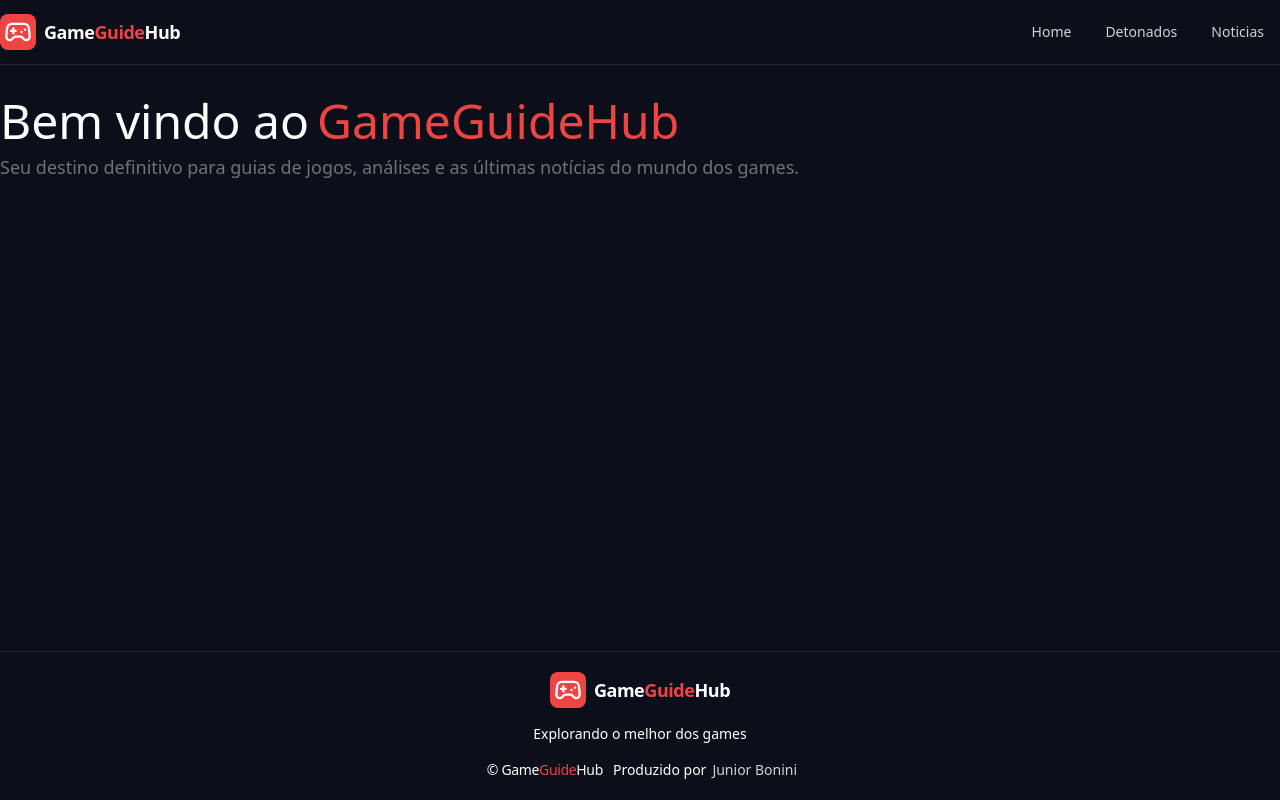
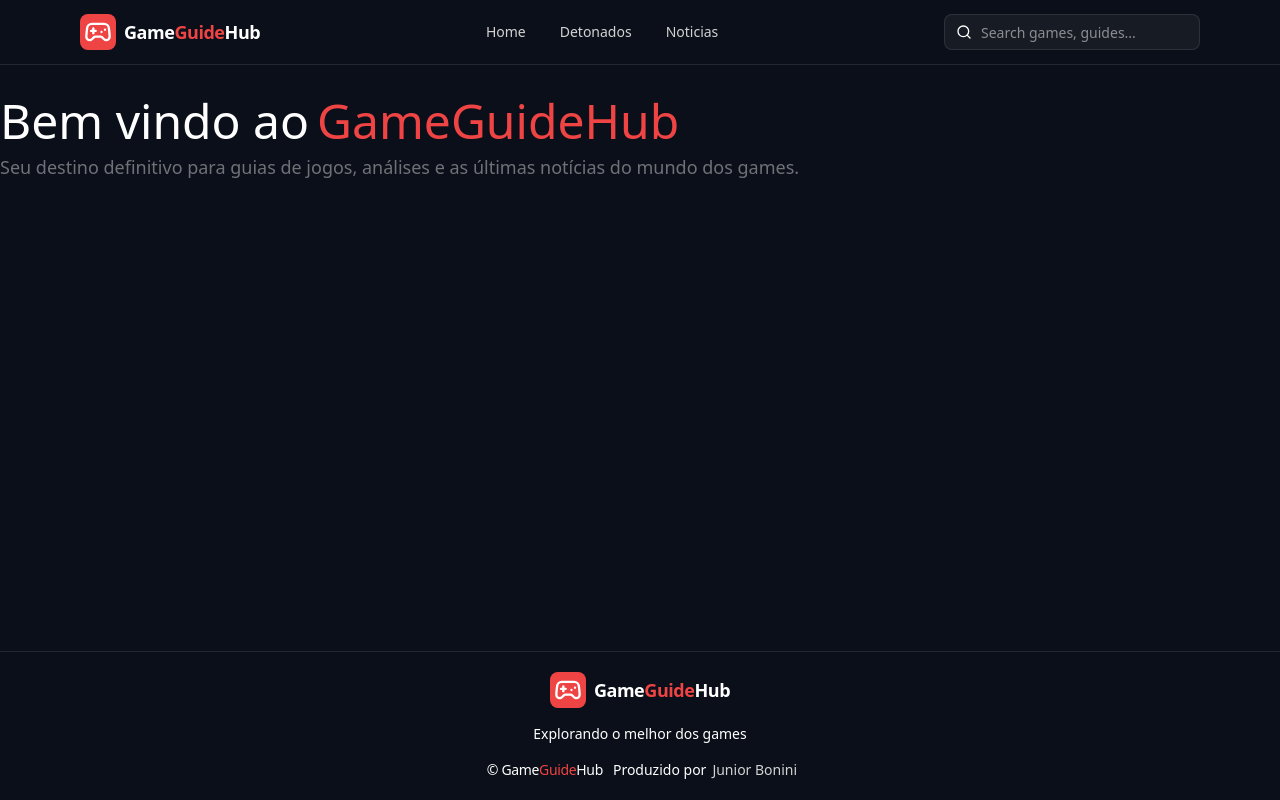
Before and after one commit to juniorbonini/game-guide-blog, a Next.js app: page / in a window 1280 px wide. Built offline with nearby package versions, Linux system fonts and the light colour scheme.

Commit message:
feat(ui): adiciona componente Input com estilos base

```diff
--- a/src/app/page.tsx
+++ b/src/app/page.tsx
@@ -3,5 +3,6 @@ import { Message } from "../components/Message";
 export default function Home() {
   return (
     <Message />
+
   );
 }
--- a/src/components/Footer/index.tsx
+++ b/src/components/Footer/index.tsx
@@ -24,7 +24,7 @@ export function Footer() {
           </span>
           <p>Produzido por </p>
           <Link
-            href="/"
+            href="https://github.com/juniorbonini/game-guide-blog"
             target="_blank"
             className="relative px-1 text-gray hover:text-primary font-medium transition-colors group"
           >
--- a/src/components/Header/index.tsx
+++ b/src/components/Header/index.tsx
@@ -1,10 +1,11 @@
-import { Gamepad2 } from "lucide-react";
+import { Gamepad2, Search } from "lucide-react";
 import Link from "next/link";
 import { NavMenu } from "../NavMenu";
+import { Input } from "../Input";
 
 export function Header() {
   return (
-    <header className="top-0 z-50 border-b border-primary/10">
+    <header className="top-0 z-50 px-20 border-b border-primary/10">
       <div className="">
         <div className="flex h-16 items-center justify-between gap-4">
           <Link href="/" className="flex items-center gap-2 shrink-0">
@@ -16,6 +17,8 @@ export function Header() {
             </span>
           </Link>
           <NavMenu />
+
+          <Input />
         </div>
       </div>
     </header>
--- /dev/null
+++ b/src/components/Input/index.tsx
@@ -0,0 +1,18 @@
+import { Search } from "lucide-react";
+import { InputProps } from "./input";
+
+export function Input({ ...props }: InputProps) {
+  return (
+    <div className="hidden sm:flex relative">
+      <div className="relative">
+        <Search className="absolute left-3 top-1/2 h-4 w-4 -translate-y-1/2 text-gray-500" />
+        <input
+          type="text"
+          placeholder="Search games, guides..."
+          className="h-9 w-48 lg:w-64 rounded-lg border border-primary/10 bg-primary/5 pl-9 pr-4 text-sm text-primary placeholder:text-gray-500 focus:border-danger/50 focus:outline-none focus:ring-1 focus:ring-danger/50 transition-all"
+          {...props}
+        />
+      </div>
+    </div>
+  );
+}
--- /dev/null
+++ b/src/components/Input/input.ts
@@ -0,0 +1,3 @@
+import { ComponentProps } from "react";
+
+export type InputProps = ComponentProps<"input"> & {};
--- a/src/theme/index.css
+++ b/src/theme/index.css
@@ -6,4 +6,5 @@
   --color-background: #0b0f19;
   --color-primary: #ffffff;
   --color-gray: #d3d3d3;
+  --color-icon: #a0aec0;
 }
```
